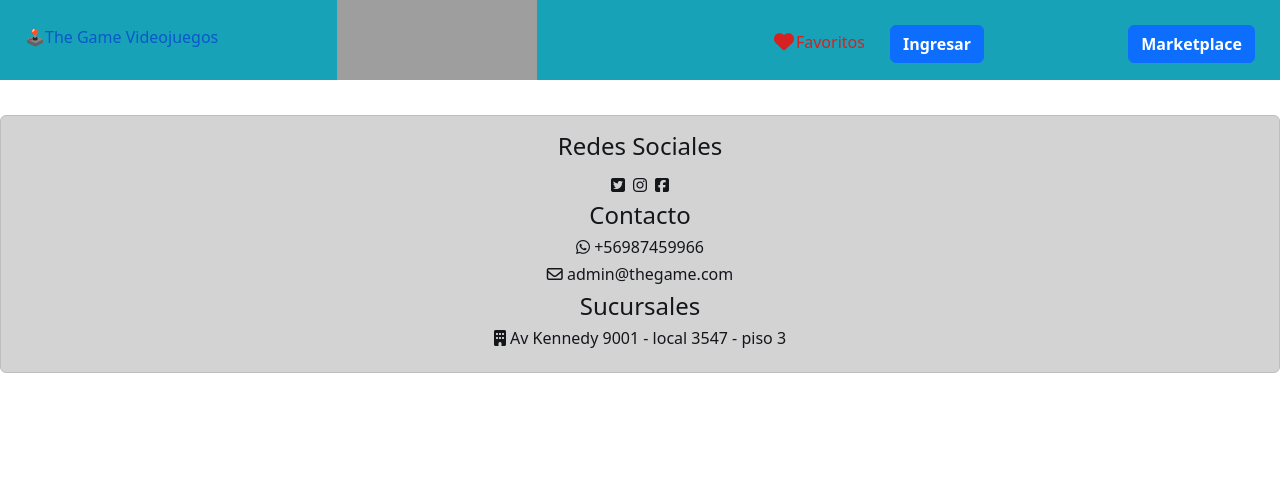
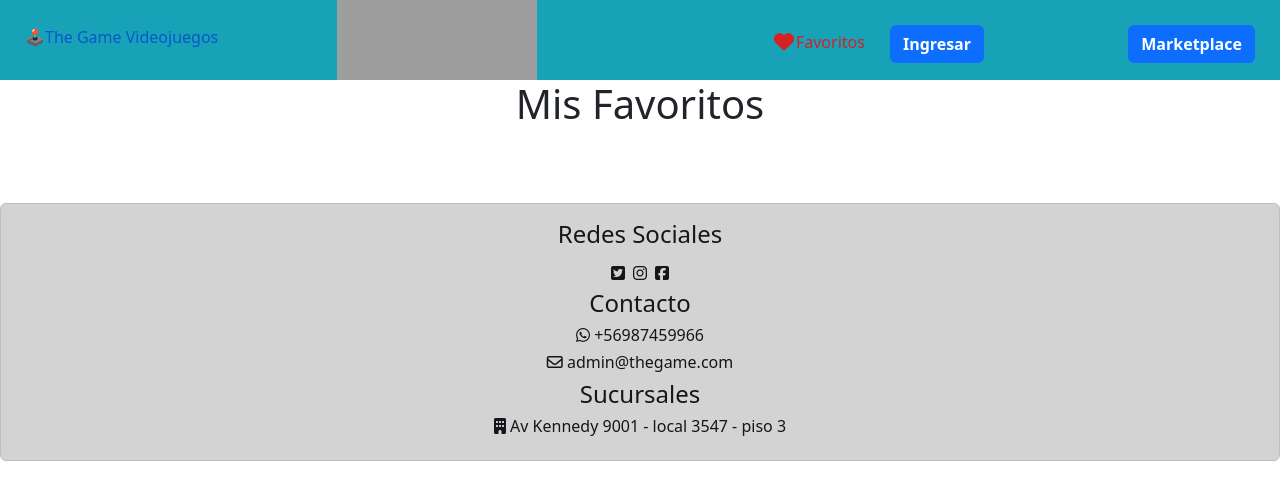
Before and after one commit to DanielD-S/tienda-videojuegos, a React (Create React App) app: page /favoritos in a window 1280 px wide. Shown: the top 500 px of the page. Built offline with nearby package versions, Linux system fonts and the light colour scheme; grey boxes are pictures that could not be loaded.

Commit message:
rutas que se me borraron

```diff
--- a/src/App.js
+++ b/src/App.js
@@ -10,7 +10,7 @@ import { useState, useEffect } from 'react';
 import ContextoGlobal from './Context/ContextoGlobal';
 import Marketplace from './Views/Marketplace';
 import Favoritos from './Views/Favoritos';
-import DetalleJuego from './Views/DetalleJuego.jsx';
+import DetalleJuego from './Views/DetalleJuego.jsx'; //agregado por Paulina
 
 
 
@@ -48,6 +48,11 @@ function App() {
             {/* Falta Añadir mas rutas*/}
             <Route path='/Detalle/:id' element={<DetalleJuego></DetalleJuego>}>
               </Route>
+            <Route path="/favoritos" element={<Favoritos />} />
+            {/* Falta Añadir mas rutas*/}
+            <Route path='/Marketplace' element={<Marketplace></Marketplace>}>
+            </Route>
+
 
         </Routes>
 
```
